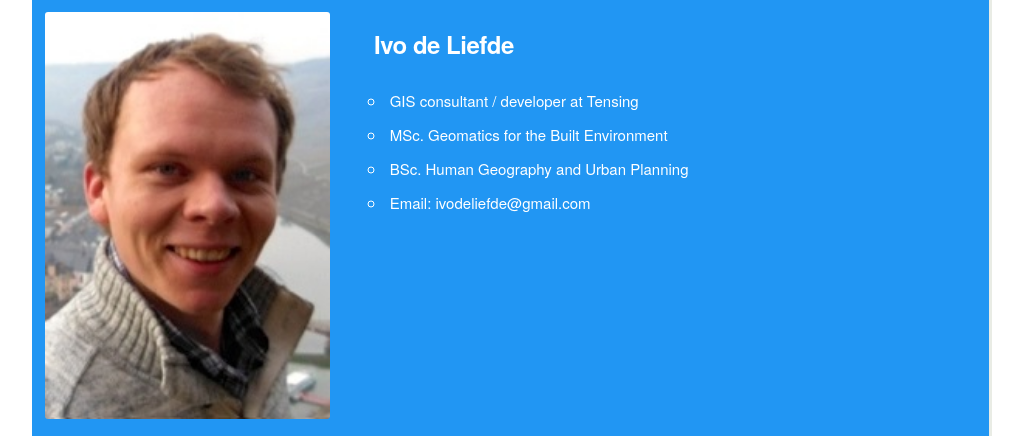
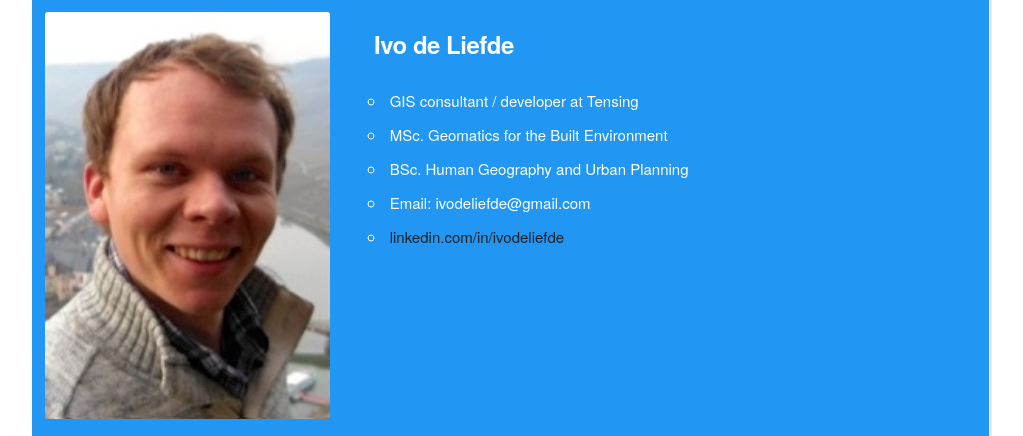
Before and after one commit to ivodeliefde/Flask-Skeleton-Backbone, a Flask app: page / in a window 1280 px wide. Shown: the part 1705-2141 px from the top of the page, without its empty margins (128-1151 px from the left). Run offline with Flask 2, Linux system fonts and the light colour scheme; some libraries are stand-ins or nearby versions; some web fonts are replaced.

Commit message:
Update Index.html

```diff
--- a/templates/Index.html
+++ b/templates/Index.html
@@ -246,6 +246,7 @@
                 <li>MSc. Geomatics for the Built Environment</li>
                 <li>BSc. Human Geography and Urban Planning</li>
                 <li>Email: ivodeliefde@gmail.com</li>
+                <li><a href="www.linkedin.com/in/ivodeliefde">linkedin.com/in/ivodeliefde</a></li>
             </ul>
         </div>
     </div>
```
